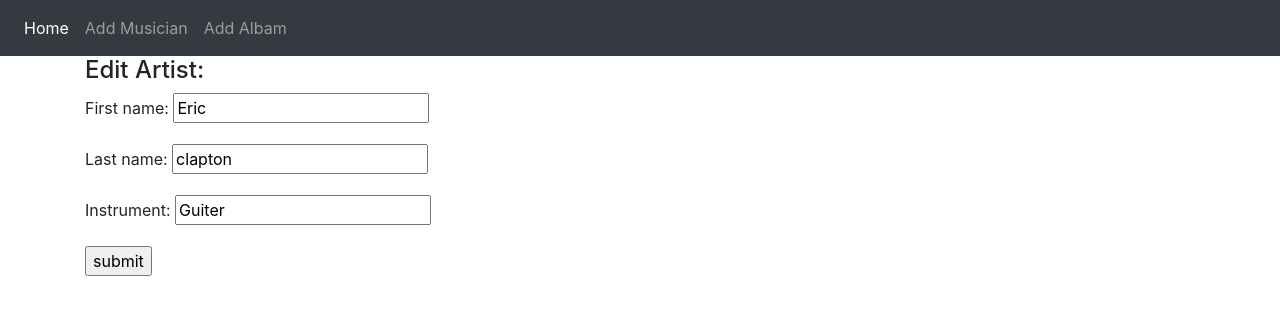
After one commit to mz-nibir/Django-practise, a Django app: page /edit_artist/1/ in a window 1280 px wide. The commit adds this page. Shown: the top 315 px of the page. Run offline with Django 3.2, Linux system fonts and the light colour scheme; data comes from the database, SQL or seed files in the repository; some libraries are stand-ins or nearby versions.

Commit message:
update data part 1

```diff
--- a/My_First_Project/first_app/urls.py
+++ b/My_First_Project/first_app/urls.py
@@ -9,5 +9,7 @@ urlpatterns= [
     path('add_albam/',views.albam_form,name='albam_form'),
     path('add_musician/',views.musician_form,name='musician_form'),
     path('albam_list/<int:artist_id>/',views.albam_list,name='albam_list'),
+    path('edit_artist/<int:artist_id>/',views.edit_artist,name='edit_artist')
+
 
 ]
--- a/My_First_Project/first_app/views.py
+++ b/My_First_Project/first_app/views.py
@@ -43,3 +43,10 @@ def albam_form(request):
 
     diction={'title':'Add Albam','albam_form':form}
     return render(request,'first_app/albam_form.html',context= diction)
+
+def edit_artist(request,artist_id):
+     artist_info=Musician.objects.get(pk=artist_id)
+     form= forms.MusicianForm(instance=artist_info)
+
+     diction={'edit_form':form}
+     return render(request,'first_app/edit_artist.html',context= diction)
--- a/My_First_Project/templates/first_app/albam_list.html
+++ b/My_First_Project/templates/first_app/albam_list.html
@@ -5,6 +5,8 @@
 <h4>Artist Name: {{artist_info.first_name}} {{artist_info.last_name}}</h4>
 <h4>Artist Instrument: {{artist_info.instrument}}</h4>
 <h4>Average Rating: {{artist_rating.num_stars__avg}} </h4>
+
+<a href="{% url 'First_app:edit_artist' artist_id=artist_info.id %}" class="btn btn-success btn-sm">Edit</a>
 
 <h2>List of Album:</h2>
 <table class="table table-bordered">
--- /dev/null
+++ b/My_First_Project/templates/first_app/edit_artist.html
@@ -0,0 +1,15 @@
+<!DOCTYPE html>
+{% extends "first_app/base.html" %}
+
+{% block body_block%}
+<h4>Edit Artist:</h4>
+<form class="form" method="POST">
+  {{edit_form.as_p}}
+  {% csrf_token %}
+
+  <input type="submit" name="submit" value="submit">
+
+</form>
+
+
+{% endblock %}
```
